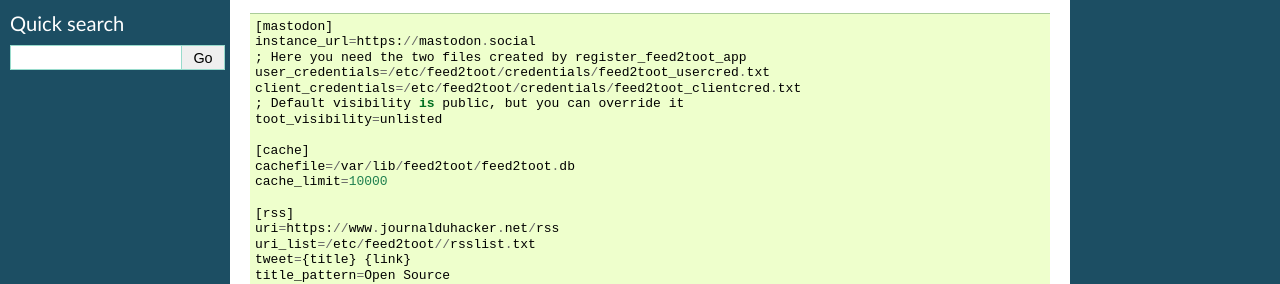
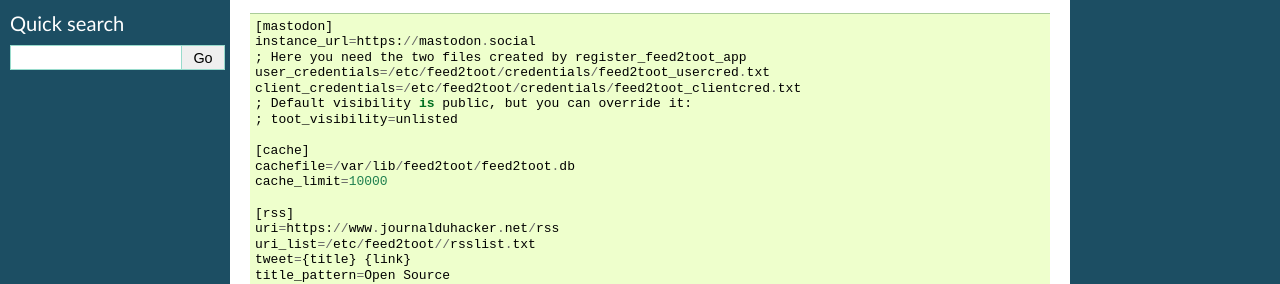
Before and after one commit to zobin8/feed2shark, a Sphinx documentation site: the page built from docs/source/configure.rst, in a window 1280 px wide and 900 px high. Shown: the part 447-731 px from the top of the window. Built offline with Sphinx 7.4.7, drawn with Linux system fonts in a browser that asks for light colours.

```diff
--- a/docs/source/configure.rst
+++ b/docs/source/configure.rst
@@ -26,8 +26,8 @@ In order to configure Feed2toot, you need to create a feed2toot.ini file (or any
     ; Here you need the two files created by register_feed2toot_app
     user_credentials=/etc/feed2toot/credentials/feed2toot_usercred.txt
     client_credentials=/etc/feed2toot/credentials/feed2toot_clientcred.txt
-    ; Default visibility is public, but you can override it
-    toot_visibility=unlisted
+    ; Default visibility is public, but you can override it:
+    ; toot_visibility=unlisted
 
     [cache]
     cachefile=/var/lib/feed2toot/feed2toot.db
```
Also changed, not shown: README.md (+2 -2 lines).
